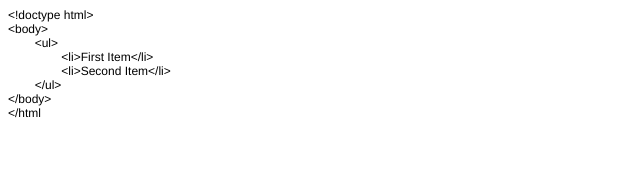
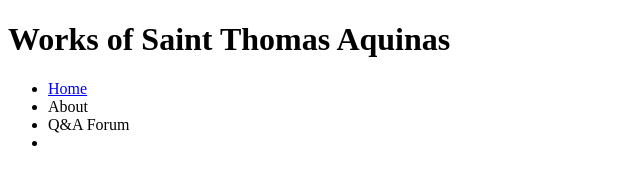
Before and after one commit to n-9891-b/WorksOfThomas, a plain HTML site: page index.html in a window 1280 px wide. Shown: the whole page, without its empty margins (0-640 px from the left). Drawn offline with Linux system fonts and the light colour scheme.

Commit message:
Add navigation menu for index.html

```diff
--- a/index.html
+++ b/index.html
@@ -12,13 +12,16 @@
   </style>
 </head>
 <body>
-<p class="p1">&lt;!doctype html&gt;</p>
-<p class="p1">&lt;body&gt;</p>
-<p class="p1"><span class="Apple-tab-span">	</span>&lt;ul&gt;</p>
-<p class="p1"><span class="Apple-tab-span">	</span><span class="Apple-tab-span">	</span>&lt;li&gt;First Item&lt;/li&gt;</p>
-<p class="p1"><span class="Apple-tab-span">	</span><span class="Apple-tab-span">	</span>&lt;li&gt;Second Item&lt;/li&gt;</p>
-<p class="p1"><span class="Apple-tab-span">	</span>&lt;/ul&gt;</p>
-<p class="p1">&lt;/body&gt;</p>
-<p class="p1">&lt;/html</p>
+	<div>
+	<h1>Works of Saint Thomas Aquinas</h1>
+	</div>
+	<nav>
+		<ul>
+			<li><a href=#>Home</a></li>
+			<li><a>About</a></li>
+			<li><a>Q&A Forum</a></li>
+			<li><a></a></li>
+		</ul>
+	</nav>
 </body>
 </html>
```
